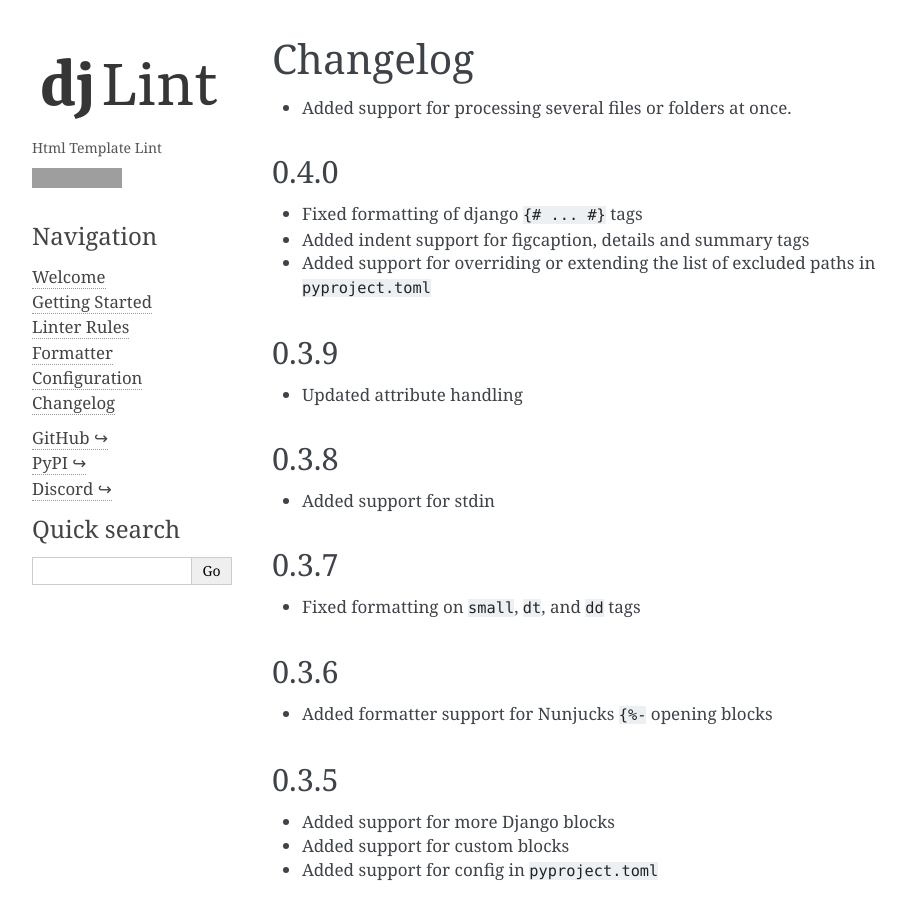
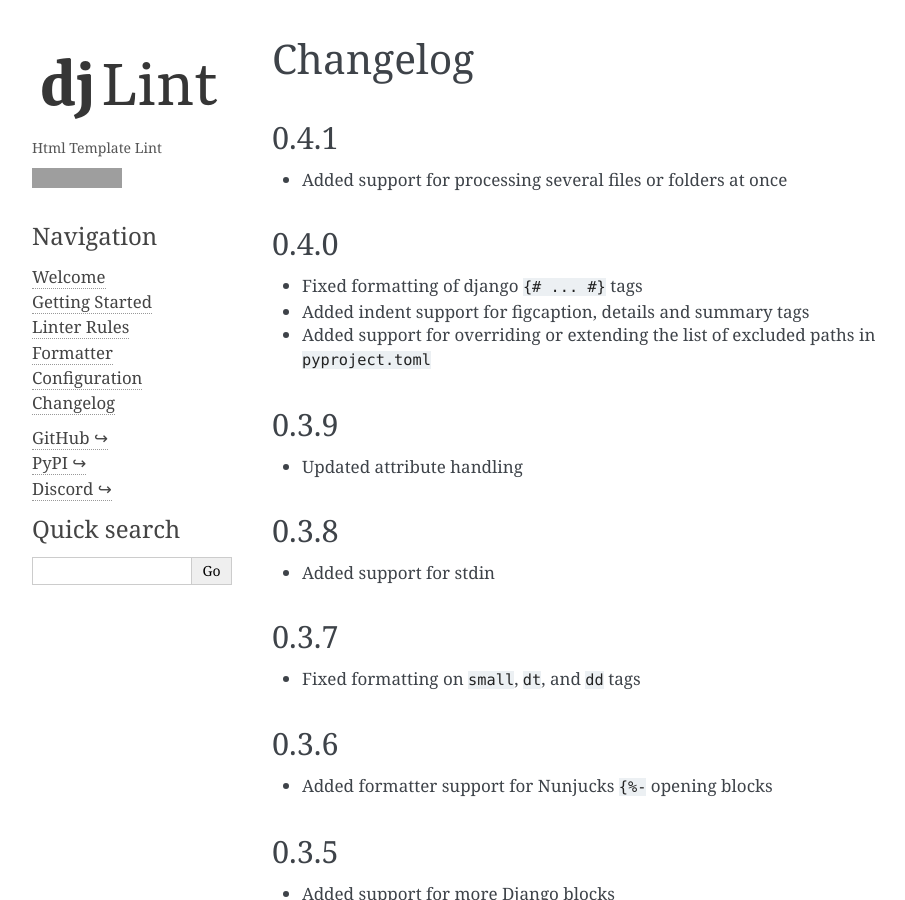
Before and after one commit to djlint/djLint, a Sphinx documentation site: the page built from docs/djlint/changelog.rst, in a window 1280 px wide and 900 px high. Shown: the whole window, without its empty margins (148-1053 px from the left). Built offline with Sphinx 7.4.7, drawn with Linux system fonts in a browser that asks for light colours; grey boxes are pictures that could not be loaded.

Commit message:
updated version

```diff
--- a/docs/conf.py
+++ b/docs/conf.py
@@ -12,7 +12,7 @@
 project = "djlint"
 copyright = "2021, Riverside Healthcare"
 author = "Christopher Pickering"
-release = "0.4.0"
+release = "0.4.1"
 version = release
 
 # -- General configuration ---------------------------------------------------
--- a/docs/djlint/changelog.rst
+++ b/docs/djlint/changelog.rst
@@ -1,7 +1,9 @@
 Changelog
 =========
 
-- Added support for processing several files or folders at once.
+0.4.1
+-----
+- Added support for processing several files or folders at once
 
 0.4.0
 -----
--- a/pyproject.toml
+++ b/pyproject.toml
@@ -7,7 +7,7 @@
 
 [tool.poetry]
 name="djlint"
-version="0.4.0"
+version="0.4.1"
 description="HTML Template Linter and Formatter"
 license="GPL-3.0-or-later"
 authors=["Christopher Pickering <cpickering@rhc.net>"]
```
